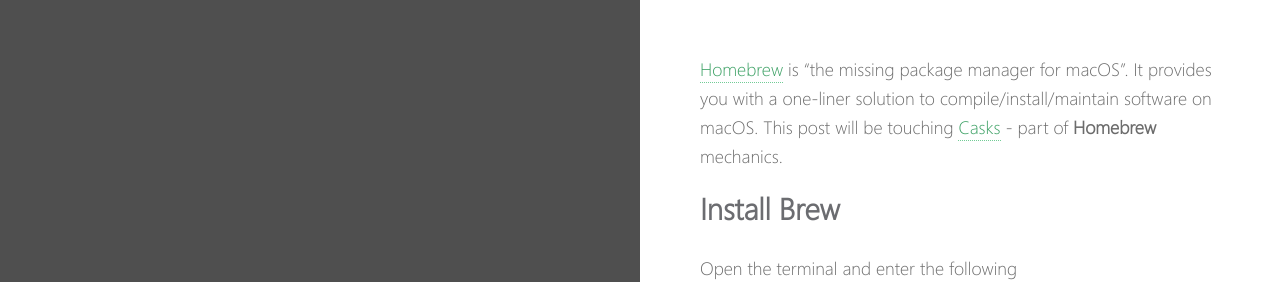
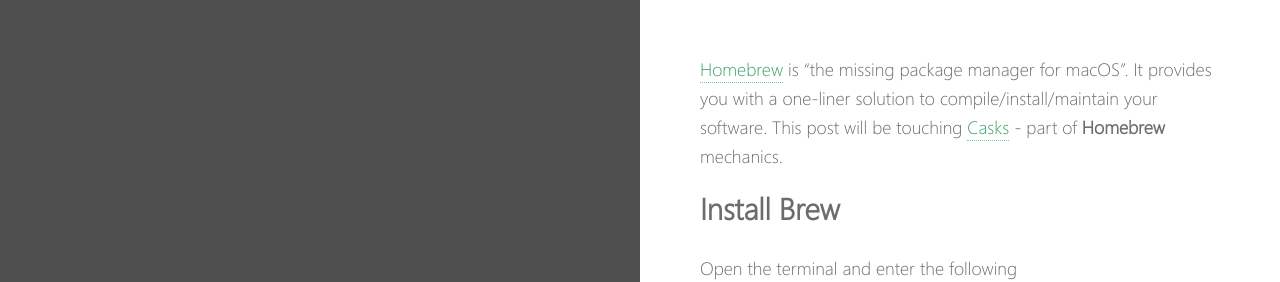
Before and after one commit to charlesrocket/charlesrocket.github.io, a Jekyll site: the page built from _posts/2019-07-03-homebrew-axe.md, in a window 1280 px wide. Shown: the part 314-596 px from the top of the page. Built offline with Jekyll 4.4.1, drawn with Linux system fonts in a browser that asks for light colours.

Commit message:
Update 2019-07-03-homebrew-axe.md

```diff
--- a/_posts/2019-07-03-homebrew-axe.md
+++ b/_posts/2019-07-03-homebrew-axe.md
@@ -12,7 +12,7 @@ tags:
 ---
 # AXE Homebrew Casks
 
-[Homebrew](https://brew.sh) is "the missing package manager for macOS". It provides you with a _one-liner_ solution to compile/install/maintain software on macOS. This post will be touching [Casks](https://github.com/Homebrew/homebrew-cask) - part of **Homebrew** mechanics.
+[Homebrew](https://brew.sh) is "the missing package manager for macOS". It provides you with a _one-liner_ solution to compile/install/maintain your software. This post will be touching [Casks](https://github.com/Homebrew/homebrew-cask) - part of **Homebrew** mechanics.
 
 ## Install Brew
 
```
